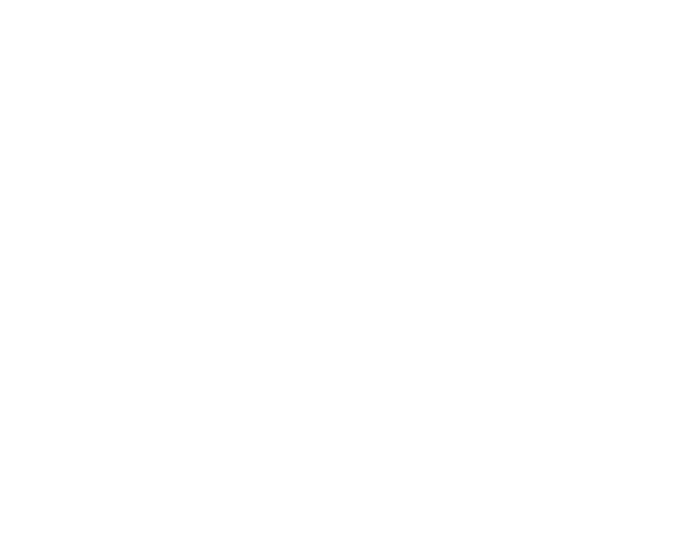
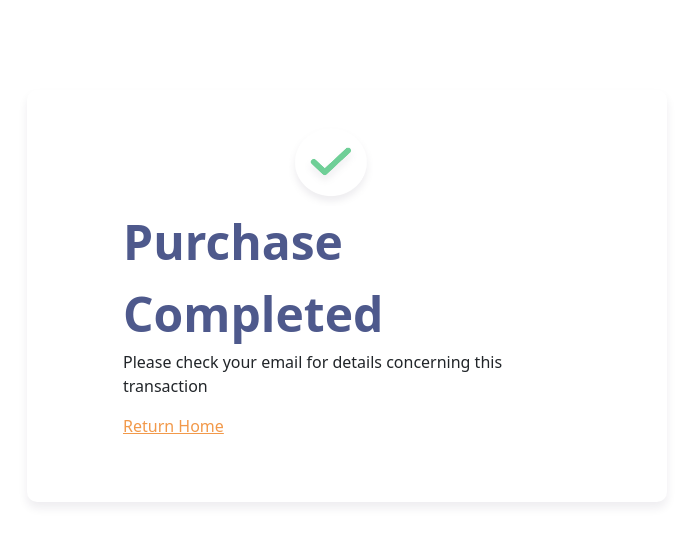
Before and after one commit to david-osas/iqube-task-one, a React (Create React App) app in the folder task-one/: page /complete in a window 1280 px wide. Shown: the top 544 px of the page, without its empty margins (293-986 px from the left). Built offline with nearby package versions, Linux system fonts and the light colour scheme.

Commit message:
Add complete payment

```diff
--- a/task-one/src/components/App.js
+++ b/task-one/src/components/App.js
@@ -2,6 +2,7 @@
 import Form from './Form';
 import Tab from './Tab';
 import ConfirmPayment from './ConfirmPayment';
+import CompletePayment from './CompletePayment';
 import ButtonGroup from './ButtonGroup';
 
 function App() {
@@ -27,7 +28,7 @@
           <ButtonGroup />
         </Route>
         <Route exact path='/complete'>
-
+          <CompletePayment />
         </Route>
 
       </Switch>
--- /dev/null
+++ b/task-one/src/components/CompletePayment.js
@@ -0,0 +1,16 @@
+import {Link} from 'react-router-dom';
+import check from '../check.png';
+
+function CompletePayment(){
+
+  return(
+    <div className='complete-card'>
+      <img src={check} className='payment-icon' alt='complete payment' />
+      <span className='complete-heading'>Purchase Completed</span>
+      <p>Please check your email for details concerning this transaction</p>
+      <Link to='/' className='complete-link'>Return Home</Link>
+    </div>
+  );
+}
+
+export default CompletePayment;
--- a/task-one/src/components/ConfirmPayment.js
+++ b/task-one/src/components/ConfirmPayment.js
@@ -14,11 +14,10 @@
   let total = '50,000.00';
 
   return(
-    <div className='shadow'>
+    <div className='app-card-details'>
       <div className='app-card-header'>
         <Row first='Item Name' second='# Price'/>
       </div>
-      <div className='app-card-details'>
       {details.map((item) => <div className='app-card-text'>
         <Row first={item.name} second={item.price}/>
       </div>)}
@@ -28,7 +27,6 @@
         <span>{total}</span>
       </div>
     </div>
-    </div>
 
   );
 }
--- a/task-one/src/general.css
+++ b/task-one/src/general.css
@@ -46,9 +46,18 @@
 
 /* ConfirmPayment component */
 .app-card-details{
-  height: 300px;
+  height: 50%;
   border-radius: 10px;
-  padding-top: 50px;
+  box-shadow: 0 10px 15px rgba(33, 30, 67, 0.08);
+  padding-bottom: 5%;
+}
+.app-card-header{
+  border-radius: 10px 10px 0 0;
+  padding-top: 10px;
+  padding-bottom: 10px;
+  margin-bottom: 50px;
+  background-color: #2F80ED;
+  color: white;
 }
 .app-card-text{
   margin: 20px 0;
@@ -70,11 +79,26 @@
   border-radius: 5px;
   padding: 10px 45px 10px 20px;
 }
-.app-card-header{
-  border-top-left-radius: 10px;
-  border-top-right-radius: 10px;
-  padding-top: 10px;
-  padding-bottom: 10px;
-  background-color: #2F80ED;
-  color: white;
+
+/* Complete payment */
+.complete-card{
+  padding: 5% 20% 10% 15%;
+  height: 40%;
+  border-radius: 10px;
+  box-shadow: 0 6px 10px rgba(33, 30, 67, 0.08)
 }
+.complete-heading{
+  color: #4E598C;
+  font-weight: 700;
+  font-size: 48px;
+}
+.complete-link{
+  color: #F2994A;
+}
+.payment-icon{
+  width: 84px;
+  height: 84px;
+  margin-left: auto;
+  margin-right: auto;
+  display: block;
+}
```
Also changed, not shown: task-one/src/check.png (added), 1 other file (tests, documents, lock files or other folders). Lines whose indentation alone changed are shown as unchanged.
